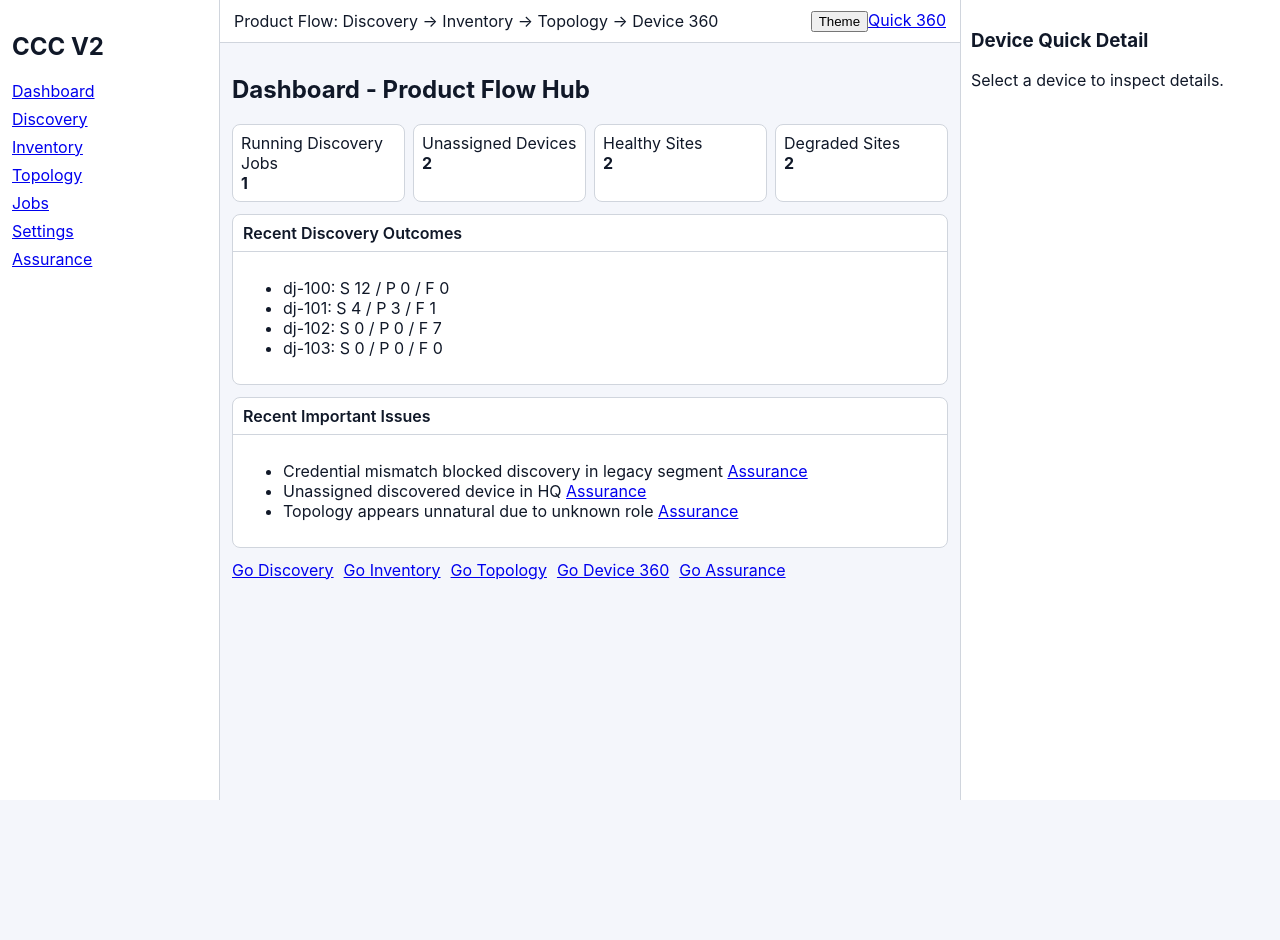
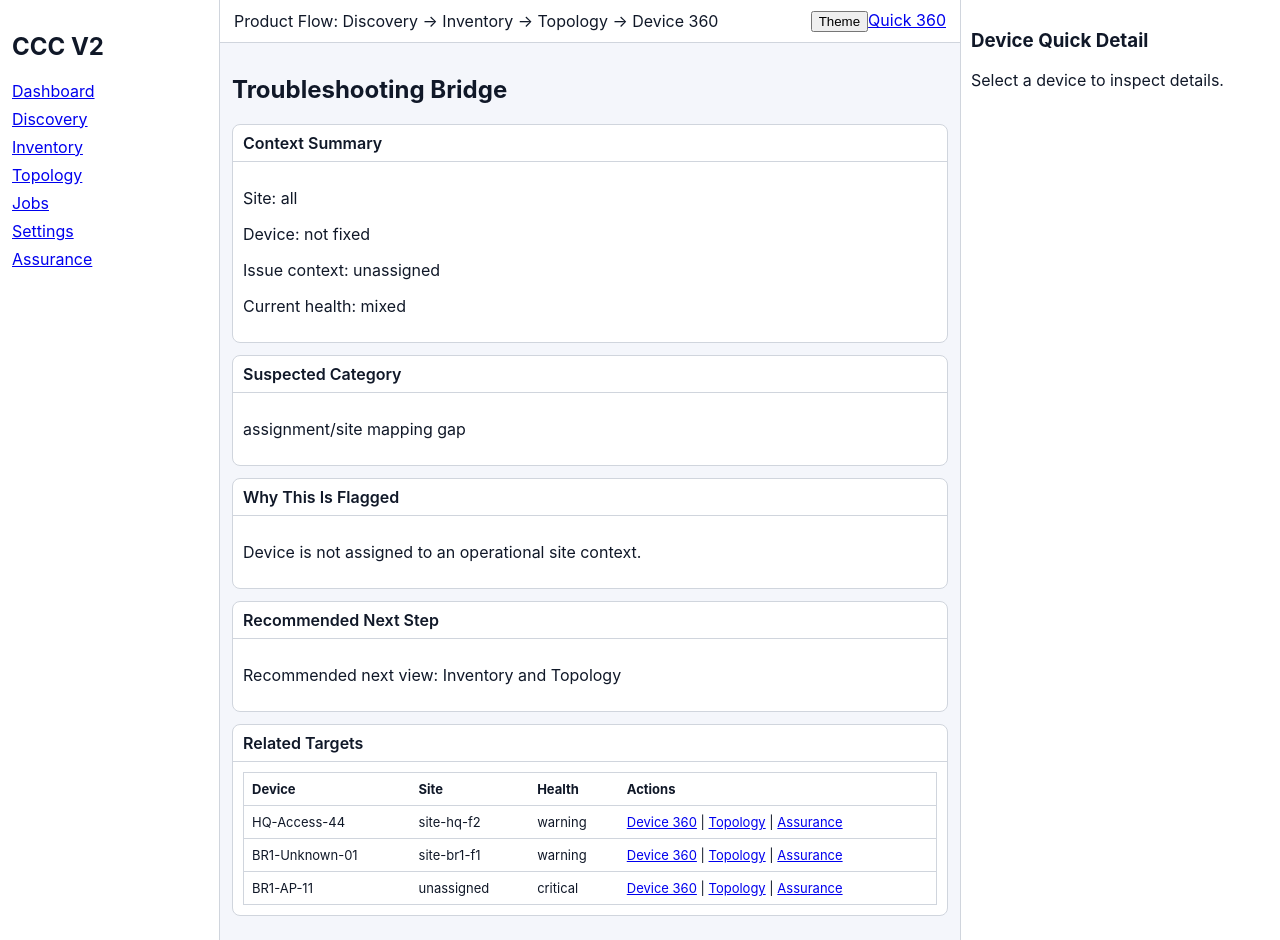
Before and after one commit to Keith0923/CCCv2, a React (Vite) app: page /troubleshooting in a window 1280 px wide. Before the commit the page ends 800 px from the top, so only its background shows below. Built offline with nearby package versions, Linux system fonts and the light colour scheme.

Commit message:
feat: add phase4 troubleshooting bridge and assurance polish (#7)

```diff
--- a/src/app/router.tsx
+++ b/src/app/router.tsx
@@ -8,6 +8,7 @@ import { Device360Page } from '../features/device360/Device360Page';
 import { JobsPage } from '../features/jobs/JobsPage';
 import { SettingsPage } from '../features/settings/SettingsPage';
 import { AssurancePage } from '../features/assurance/AssurancePage';
+import { TroubleshootingBridgePage } from '../features/troubleshooting/TroubleshootingBridgePage';
 
 export const router = createBrowserRouter([
   {
@@ -22,6 +23,7 @@ export const router = createBrowserRouter([
       { path: 'jobs', element: <JobsPage /> },
       { path: 'settings', element: <SettingsPage /> },
       { path: 'assurance', element: <AssurancePage /> },
+      { path: 'troubleshooting', element: <TroubleshootingBridgePage /> },
       { path: '*', element: <DashboardPage /> }
     ]
   }
--- a/src/features/assurance/AssurancePage.tsx
+++ b/src/features/assurance/AssurancePage.tsx
@@ -1,6 +1,7 @@
 import { Link, useSearchParams } from 'react-router-dom';
 import { Panel } from '../../components/Panel';
 import { DataTable } from '../../components/DataTable';
+import { SummaryStrip } from '../../components/SummaryStrip';
 import { useAppState } from '../../app/state';
 import { selectAssuranceSummary } from './selectors';
 
@@ -20,17 +21,29 @@ export function AssurancePage() {
     <div>
       <h1>Assurance Lite</h1>
 
+      <SummaryStrip
+        items={[
+          { label: 'Healthy Sites', value: summary.healthTotals.healthySites },
+          { label: 'Degraded Sites', value: summary.healthTotals.degradedSites },
+          { label: 'Impacted Devices', value: summary.healthTotals.impactedDevices },
+          { label: 'Focused Site', value: siteFocus || 'all' }
+        ]}
+      />
+
       <Panel title="Site Health Summary">
         <DataTable
-          columns={['Site', 'Health', 'Impacted', 'Actions']}
+          columns={['Site', 'Health', 'Impacted', 'Total Devices', 'Actions']}
           rows={summary.siteSummary.map((site) => [
             site.name,
             site.health,
             site.impacted,
+            site.totalDevices,
             <>
               <Link to={`/assurance?site=${site.siteId}`}>Focus</Link>
               {' | '}
               <Link to={`/topology?site=${site.siteId}`}>Topology</Link>
+              {' | '}
+              <Link to={`/troubleshooting?site=${site.siteId}`}>Troubleshooting</Link>
             </>
           ])}
         />
@@ -38,9 +51,9 @@ export function AssurancePage() {
 
       <Panel title="Issue Category Summary">
         <ul>
-          <li>unassigned: {summary.categorySummary.unassigned} <Link to="/assurance?issue=unassigned">filter</Link></li>
-          <li>mis-role: {summary.categorySummary['mis-role']} <Link to="/assurance?issue=mis-role">filter</Link></li>
-          <li>mgmt-ambiguity: {summary.categorySummary['mgmt-ambiguity']} <Link to="/assurance?issue=mgmt-ambiguity">filter</Link></li>
+          <li>unassigned: {summary.categorySummary.unassigned} <Link to="/assurance?issue=unassigned">filter</Link> | <Link to="/troubleshooting?issue=unassigned">bridge</Link></li>
+          <li>mis-role: {summary.categorySummary['mis-role']} <Link to="/assurance?issue=mis-role">filter</Link> | <Link to="/troubleshooting?issue=mis-role">bridge</Link></li>
+          <li>mgmt-ambiguity: {summary.categorySummary['mgmt-ambiguity']} <Link to="/assurance?issue=mgmt-ambiguity">filter</Link> | <Link to="/troubleshooting?issue=mgmt-ambiguity">bridge</Link></li>
         </ul>
       </Panel>
 
@@ -56,6 +69,8 @@ export function AssurancePage() {
               <Link to={`/device-360/${row.device.id}`}>Device 360</Link>
               {' | '}
               <Link to={`/topology?site=${row.device.siteId}`}>Topology</Link>
+              {' | '}
+              <Link to={`/troubleshooting?device=${row.device.id}&site=${row.device.siteId}&issue=${row.categories[0]}`}>Troubleshooting</Link>
             </>
           ])}
         />
--- a/src/features/assurance/selectors.ts
+++ b/src/features/assurance/selectors.ts
@@ -26,7 +26,8 @@ export function selectAssuranceSummary(data: SeedData, focusedSite?: string) {
         siteId: site.id,
         name: `${site.name} / ${site.building} / ${site.floor}`,
         health: impacted > 0 ? 'degraded' : 'healthy',
-        impacted
+        impacted,
+        totalDevices: devices.length
       };
     });
 
@@ -41,5 +42,11 @@ export function selectAssuranceSummary(data: SeedData, focusedSite?: string) {
     .filter((row) => row.categories.length > 0)
     .sort((a, b) => b.categories.length - a.categories.length);
 
-  return { siteSummary, categorySummary, impactedDevices };
+  const healthTotals = {
+    healthySites: siteSummary.filter((s) => s.health === 'healthy').length,
+    degradedSites: siteSummary.filter((s) => s.health === 'degraded').length,
+    impactedDevices: impactedDevices.length
+  };
+
+  return { siteSummary, categorySummary, impactedDevices, healthTotals };
 }
--- a/src/features/dashboard/DashboardPage.tsx
+++ b/src/features/dashboard/DashboardPage.tsx
@@ -2,12 +2,12 @@ import { Link } from 'react-router-dom';
 import { Panel } from '../../components/Panel';
 import { SummaryStrip } from '../../components/SummaryStrip';
 import { useAppState } from '../../app/state';
+import { selectAssuranceSummary } from '../assurance/selectors';
 
 export function DashboardPage() {
   const { data } = useAppState();
   const unassigned = data.devices.filter((d) => d.assignmentState === 'unassigned').length;
-  const siteHealthy = data.sites.filter((s) => s.health === 'healthy').length;
-  const siteDegraded = data.sites.filter((s) => s.health === 'degraded').length;
+  const assurance = selectAssuranceSummary(data);
 
   return (
     <div>
@@ -15,8 +15,8 @@ export function DashboardPage() {
       <SummaryStrip items={[
         { label: 'Running Discovery Jobs', value: data.discoveryJobs.filter((j) => j.status === 'running').length },
         { label: 'Unassigned Devices', value: unassigned },
-        { label: 'Healthy Sites', value: siteHealthy },
-        { label: 'Degraded Sites', value: siteDegraded }
+        { label: 'Healthy Sites', value: assurance.healthTotals.healthySites },
+        { label: 'Degraded Sites', value: assurance.healthTotals.degradedSites }
       ]} />
       <Panel title="Recent Discovery Outcomes">
         <ul>{data.discoveryResults.map((r) => <li key={r.id}>{r.jobId}: S {r.summary.success} / P {r.summary.partial} / F {r.summary.failed}</li>)}</ul>
--- a/src/features/device360/Device360Page.tsx
+++ b/src/features/device360/Device360Page.tsx
@@ -30,7 +30,7 @@ export function Device360Page() {
 
       <Panel title="Current Issues">
         <ul>{(context?.currentIssues ?? []).map((i) => <li key={i}>{i}</li>)}</ul>
-        <p><Link to={`/assurance?site=${device.siteId}`}>Open in Assurance Lite</Link></p>
+        <p><Link to={`/assurance?site=${device.siteId}`}>Open in Assurance Lite</Link> | <Link to={`/troubleshooting?device=${device.id}&site=${device.siteId}&issue=${(context?.currentIssues?.[0] ?? '').includes('Role') ? 'mis-role' : (context?.currentIssues?.[0] ?? '').includes('reachability') ? 'mgmt-ambiguity' : 'unassigned'}`}>Troubleshooting Bridge</Link></p>
       </Panel>
 
       <Panel title="Discovery Metadata">
@@ -56,6 +56,7 @@ export function Device360Page() {
         <Link to="/inventory">Inventory</Link>
         <Link to="/topology">Topology</Link>
         <Link to={`/assurance?site=${device.siteId}`}>Assurance Lite</Link>
+        <Link to={`/troubleshooting?device=${device.id}&site=${device.siteId}`}>Troubleshooting Bridge</Link>
         <a href="#" onClick={(e) => e.preventDefault()}>Related Commands (coming soon)</a>
       </div>
     </div>
--- a/src/features/topology/TopologyPage.tsx
+++ b/src/features/topology/TopologyPage.tsx
@@ -69,6 +69,8 @@ export function TopologyPage() {
                 <Link to={`/device-360/${n.deviceId}`}>Device 360</Link>
                 {' | '}
                 <Link to={`/inventory?job=${d?.sourceDiscoveryJobId ?? ''}`}>Inventory</Link>
+                {' | '}
+                <Link to={`/troubleshooting?device=${n.deviceId}&site=${n.siteId}&issue=${reasons[0] ?? 'unassigned'}`}>Troubleshooting</Link>
               </div>
             );
           })}
@@ -106,12 +108,14 @@ export function TopologyPage() {
               <Link to={`/inventory?job=${device?.sourceDiscoveryJobId ?? ''}`}>Inventory</Link>
               {' / '}
               <Link to={`/device-360/${node.deviceId}`}>Device 360</Link>
+              {' / '}
+              <Link to={`/troubleshooting?device=${node.deviceId}&site=${node.siteId}&issue=${reasons[0] ?? 'unassigned'}`}>Troubleshooting</Link>
             </li>
           ))}
         </ul>
       </Panel>
 
-      <div><Link to="/inventory">Back to Inventory</Link> | <Link to="/assurance">Assurance Lite</Link></div>
+      <div><Link to="/inventory">Back to Inventory</Link> | <Link to="/assurance">Assurance Lite</Link> | <Link to="/troubleshooting">Troubleshooting Bridge</Link></div>
     </div>
   );
 }
--- /dev/null
+++ b/src/features/troubleshooting/TroubleshootingBridgePage.tsx
@@ -0,0 +1,59 @@
+import { Link, useSearchParams } from 'react-router-dom';
+import { Panel } from '../../components/Panel';
+import { DataTable } from '../../components/DataTable';
+import { useAppState } from '../../app/state';
+import { selectTroubleshootingContext } from './selectors';
+
+export function TroubleshootingBridgePage() {
+  const { data } = useAppState();
+  const [params] = useSearchParams();
+
+  const context = selectTroubleshootingContext(data, {
+    site: params.get('site') ?? undefined,
+    device: params.get('device') ?? undefined,
+    issue: params.get('issue') ?? undefined
+  });
+
+  return (
+    <div>
+      <h1>Troubleshooting Bridge</h1>
+
+      <Panel title="Context Summary">
+        <p>Site: {context.siteId || 'all'}</p>
+        <p>Device: {context.device?.name ?? 'not fixed'}</p>
+        <p>Issue context: {context.issue}</p>
+        <p>Current health: {context.device?.health ?? 'mixed'}</p>
+      </Panel>
+
+      <Panel title="Suspected Category">
+        <p>{context.suspectedCategory}</p>
+      </Panel>
+
+      <Panel title="Why This Is Flagged">
+        <p>{context.whyFlagged}</p>
+      </Panel>
+
+      <Panel title="Recommended Next Step">
+        <p>Recommended next view: {context.recommendedNextView}</p>
+      </Panel>
+
+      <Panel title="Related Targets">
+        <DataTable
+          columns={['Device', 'Site', 'Health', 'Actions']}
+          rows={context.issueDevices.map((d) => [
+            d.name,
+            d.siteId,
+            d.health,
+            <>
+              <Link to={`/device-360/${d.id}`}>Device 360</Link>
+              {' | '}
+              <Link to={`/topology?site=${d.siteId}`}>Topology</Link>
+              {' | '}
+              <Link to={`/assurance?site=${d.siteId}&issue=${context.issue}`}>Assurance</Link>
+            </>
+          ])}
+        />
+      </Panel>
+    </div>
+  );
+}
--- /dev/null
+++ b/src/features/troubleshooting/selectors.ts
@@ -0,0 +1,37 @@
+import { SeedData } from '../../domains/types';
+import { getIssueCategories } from '../assurance/selectors';
+
+export function selectTroubleshootingContext(data: SeedData, params: { site?: string; device?: string; issue?: string }) {
+  const device = params.device ? data.devices.find((d) => d.id === params.device) : undefined;
+  const siteId = params.site ?? device?.siteId ?? '';
+  const scopedDevices = siteId ? data.devices.filter((d) => d.siteId === siteId) : data.devices;
+
+  const issue = params.issue ?? (device ? getIssueCategories(device)[0] : 'unassigned');
+  const issueDevices = scopedDevices.filter((d) => getIssueCategories(d).includes(issue as any));
+
+  const suspectedCategory = issue === 'mis-role'
+    ? 'role normalization gap'
+    : issue === 'mgmt-ambiguity'
+      ? 'management reachability/policy ambiguity'
+      : 'assignment/site mapping gap';
+
+  const whyFlagged =
+    issue === 'mis-role'
+      ? 'Effective role remains unknown after discovery/normalization.'
+      : issue === 'mgmt-ambiguity'
+        ? 'Device reachability is not fully reachable for management path.'
+        : 'Device is not assigned to an operational site context.';
+
+  const recommendedNextView =
+    issue === 'mis-role' ? 'Device 360' : issue === 'mgmt-ambiguity' ? 'Topology and Device 360' : 'Inventory and Topology';
+
+  return {
+    siteId,
+    device,
+    issue,
+    issueDevices,
+    suspectedCategory,
+    whyFlagged,
+    recommendedNextView
+  };
+}
```
